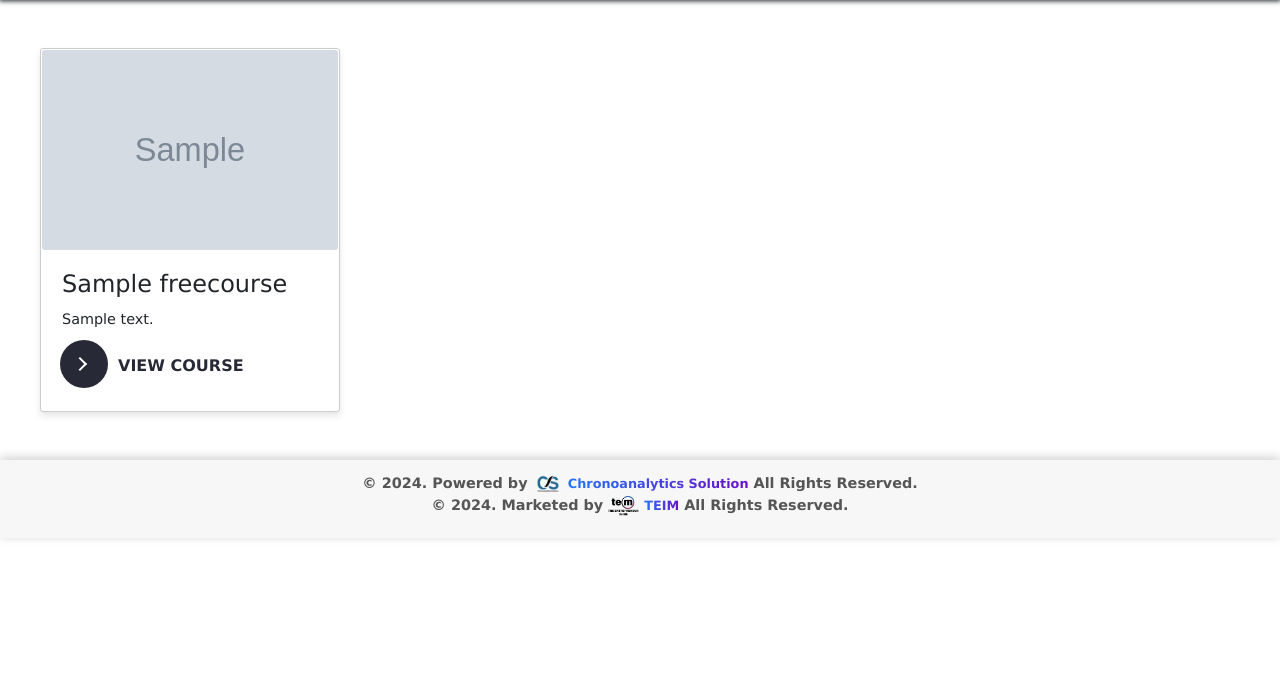
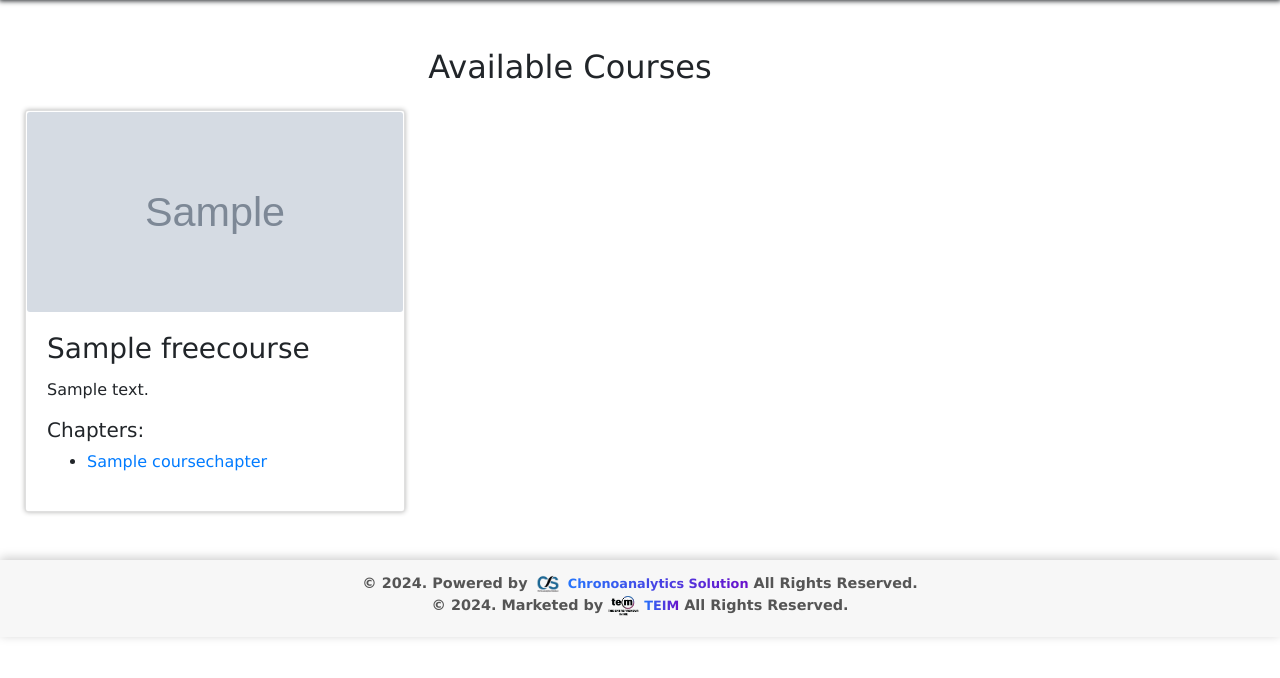
Before and after one commit to teim-projects/lms, a Django app: page /free-course/ in a window 1280 px wide. Shown: the part 71-749 px from the top of the page. Run offline with Django 5.2, Linux system fonts and the light colour scheme; tables that the repository leaves empty hold one stand-in row (values such as "Sample post"); grey boxes marked "Sample" are stand-in pictures.

Commit message:
Free Course Changes

```diff
--- a/lms/lmsapp/models.py
+++ b/lms/lmsapp/models.py
@@ -77,18 +77,36 @@ class OTP(models.Model):
 
 
 
+
+
+
+
+
 # models.py
 from django.db import models
 
 class FreeCourse(models.Model):
     title = models.CharField(max_length=255)
-    youtube_link = models.URLField()
+
     thumbnail = models.ImageField(upload_to='thumbnails/')
     description = models.TextField()
     created_at = models.DateTimeField(auto_now_add=True)
 
     def __str__(self):
         return self.title
+
+
+class CourseChapter(models.Model):
+    course = models.ForeignKey(FreeCourse, on_delete=models.CASCADE, related_name="chapters")
+    title = models.CharField(max_length=255)  # Title for the chapter
+    youtube_link = models.URLField()
+
+    def __str__(self):
+        return f"{self.course.title} - {self.title}"
+
+
+
+
 
 
 from django.db import models
--- a/lms/lmsapp/urls.py
+++ b/lms/lmsapp/urls.py
@@ -17,7 +17,7 @@ urlpatterns = [
     path('student_dashboard/', views.student_dashboard , name='student_dashboard'),
     path('admin_dashboard/', views.admin_dashboard , name='admin_dashboard'),
     path('create-free-course/', views.create_free_course, name='create_free_course'),
-    path('free-course/', views.free_course, name='free_course'),
+    path('free-course/', views.free_courses, name='free_course'),
     path('paid-course/', views.paid_course, name='paid_course'),
     path('create-paid-course/', views.create_paid_course, name='create_paid_course'),
     path('view_paid_course/', views.view_paid_course, name='view_paid_course'),
--- a/lms/lmsapp/views.py
+++ b/lms/lmsapp/views.py
@@ -385,31 +385,65 @@ def reset_password_confirm(request):
 
 
 
-from .models import FreeCourse
+from .models import FreeCourse,CourseChapter
 
 def create_free_course(request):
-    if request.method == 'POST':
-        title = request.POST.get('title')
-        youtube_link = request.POST.get('youtube_link')
-        description = request.POST.get('description')
-        thumbnail = request.FILES.get('thumbnail')
+    if request.method == "POST":
+        title = request.POST.get("title")
+        description = request.POST.get("description")
+        thumbnail = request.FILES.get("thumbnail")
+        youtube_links = request.POST.getlist("youtube_links[]")
 
-        if title and youtube_link and thumbnail and description:
-            FreeCourse.objects.create(
-                title=title,
-                youtube_link=youtube_link,
-                thumbnail=thumbnail,
-                description=description
-            )
-            return redirect('create_free_course')
+        # Create the course
+        course = FreeCourse.objects.create(title=title, description=description, thumbnail=thumbnail)
 
-    courses = FreeCourse.objects.all()  # Fetch all courses to display
-    return render(request, 'create_free_course.html', {'courses': courses})
+        # Save each YouTube link as a chapter
+        for index, link in enumerate(youtube_links, start=1):
+            CourseChapter.objects.create(course=course, title=f"Chapter {index}", youtube_link=link)
+
+        return redirect("create_free_course")
+
+    return render(request, "create_free_course.html")
 
 
-def free_course(request):
-    courses = FreeCourse.objects.all()  # Fetch all courses to display
-    return render(request, 'free_course.html', {'courses': courses})
+
+from django.shortcuts import render, redirect
+from .models import FreeCourse, CourseChapter
+
+def create_free_course(request):
+    if request.method == "POST":
+        title = request.POST.get("title")
+        description = request.POST.get("description")
+        thumbnail = request.FILES.get("thumbnail")
+        youtube_links = request.POST.getlist("youtube_links[]")  # Get multiple links
+
+        if title and description and thumbnail:
+            # Create the FreeCourse instance
+            course = FreeCourse.objects.create(
+                title=title, description=description, thumbnail=thumbnail
+            )
+
+            # Create associated Chapter instances
+            for link in youtube_links:
+                if link.strip():  # Ensure link is not empty
+                    CourseChapter.objects.create(course=course, title=f"Chapter {course.chapters.count() + 1}", youtube_link=link)
+
+            return redirect("create_free_course")  # Redirect to course listing page
+
+    courses = FreeCourse.objects.prefetch_related("chapters").all()
+    return render(request, "create_free_course.html", {"courses": courses})
+
+def free_courses(request):
+    courses = FreeCourse.objects.prefetch_related("chapters").all()
+
+    # Debugging Output
+    print("Courses:", courses)
+    for course in courses:
+        print(f"Course: {course.title}, Thumbnail: {course.thumbnail}, Chapters: {course.chapters.all()}")
+
+    return render(request, "free_course.html", {"courses": courses})
+
+
 
 def paid_course(request):
     # Render a simple dashboard with a header
@@ -440,7 +474,6 @@ def view_paid_course(request):
         course.progress_percentage = round(progress_percentage, 2)
 
     return render(request, 'view_paid_course.html', {'courses': courses})
-
 
 
 
--- a/lms/templates/free_course.html
+++ b/lms/templates/free_course.html
@@ -488,29 +488,44 @@ li a:hover {
   <main>
     <section class="content container">
 
-        <div class="courses row">
+        <div class="container my-4">
+            <div class="text-center mb-4">
+                <h2>Available Courses</h2>
+            </div>
+
+            {% if courses %}
+                <div class="row">
                     {% for course in courses %}
-            <div class="col-md-6 col-sm-12 col-lg-4  mb-5 ml-0 mr-0">
-                <div class="course-card card h-100">
+                        <div class="col-md-4 mb-4">
+                            <div class="card h-100 card-box">
                                 {% if course.thumbnail %}
-                    <img class="card-img-top" src="{{ course.thumbnail.url }}" alt="{{ course.title }}" style="width: 100%; height: 200px; object-fit: cover;">
+                                    <img class="card-img-top" src="{{ course.thumbnail.url }}" alt="{{ course.title }} Thumbnail"
+                                        style="width: 100%; height: 200px; object-fit: cover;">
+                                {% else %}
+                                    <p>No thumbnail available</p>
                                 {% endif %}
                                 <div class="card-body">
-                        <h3>{{ course.title }}</h3>
-                        <p>{{ course.description }}</p>
-                        <button class="learn-more">
-                            <a href="{{ course.youtube_link }}" target="_blank" class="button-link">
-                                <span class="circle" aria-hidden="true">
-                                    <span class="icon arrow"></span>
-                                </span>
-                                <span class="button-text">View Course</span>
-                            </a>
-                        </button>
+                                    <h3 class="card-title">{{ course.title }}</h3>
+                                    <p class="card-text clamp-text">{{ course.description }}</p>
+
+                                    <h5>Chapters:</h5>
+                                    <ul>
+                                        {% for chapter in course.chapters.all %}
+                                            <li><a href="{{ chapter.youtube_link }}" target="_blank">{{ chapter.title }}</a></li>
+                                        {% empty %}
+                                            <li>No chapters available</li>
+                                        {% endfor %}
+                                    </ul>
                                 </div>
                             </div>
                         </div>
                     {% endfor %}
                 </div>
+            {% else %}
+                <p>No courses available</p>
+            {% endif %}
+        </div>
+
     </section>
   </main>
 
--- a/lms/templates/signup.html
+++ b/lms/templates/signup.html
@@ -295,9 +295,9 @@
                 {% csrf_token %}
                 <h2>Signup</h2>
                 <label>First name:</label>
-                <input type="tel" name="mobile" id="mobile" class="form-control" required>
+                <input type="text" name="first_name" id="first_name" class="form-control" >
                 <label>Last name:</label>
-                <input type="tel" name="mobile" id="mobile" class="form-control" required>
+                <input type="text" name="last_name" id="last_name" class="form-control" >
                 <label>Email:</label>
                 <input type="email" id="email" name="email" class="form-control" required>
                 <label>Country Code:</label>
```
Also changed, not shown: lms/templates/create_free_course.html (+40 -24 lines), lms/lmsapp/migrations/0007_remove_freecourse_youtube_link_coursechapter.py (added), lms/media/thumbnails/pic_1.jpg (added), lms/media/thumbnails/pic_1_3kuTy1Q.jpg (added), lms/media/thumbnails/pic_1_DJ1daap.jpg (added), lms/media/thumbnails/pic_1_NuGrWeX.jpg (added), lms/media/thumbnails/pic_1_xmiC2af.jpg (added), lms/media/thumbnails/pic_2_0qKAqUn.jpg (added), lms/media/thumbnails/pic_2_KFUi03G.jpg (added), lms/media/thumbnails/pic_2_TlmdAtR.jpg (added), lms/media/thumbnails/pic_2_zkOs71Q.jpg (added). Lines whose indentation alone changed are shown as unchanged.
